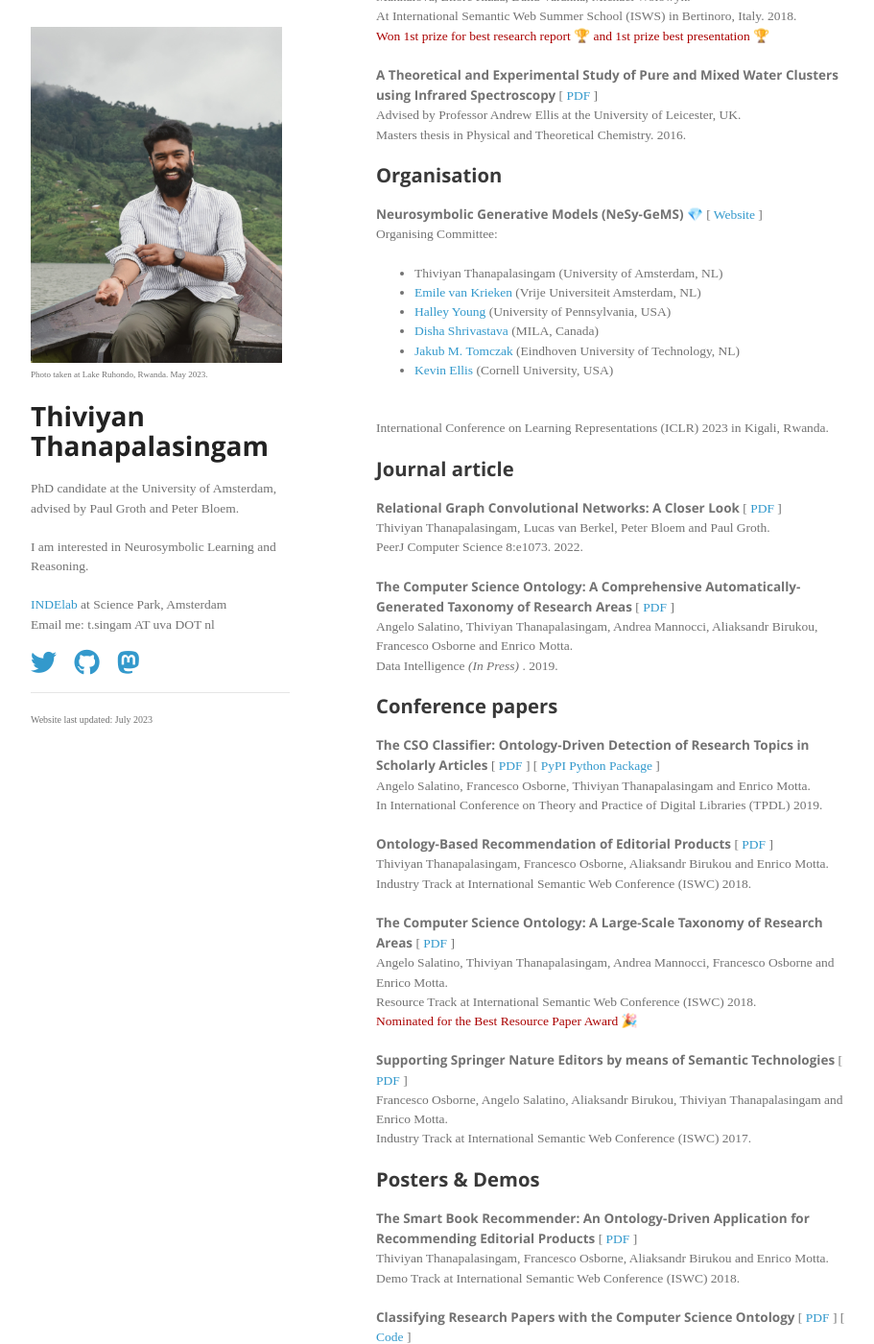
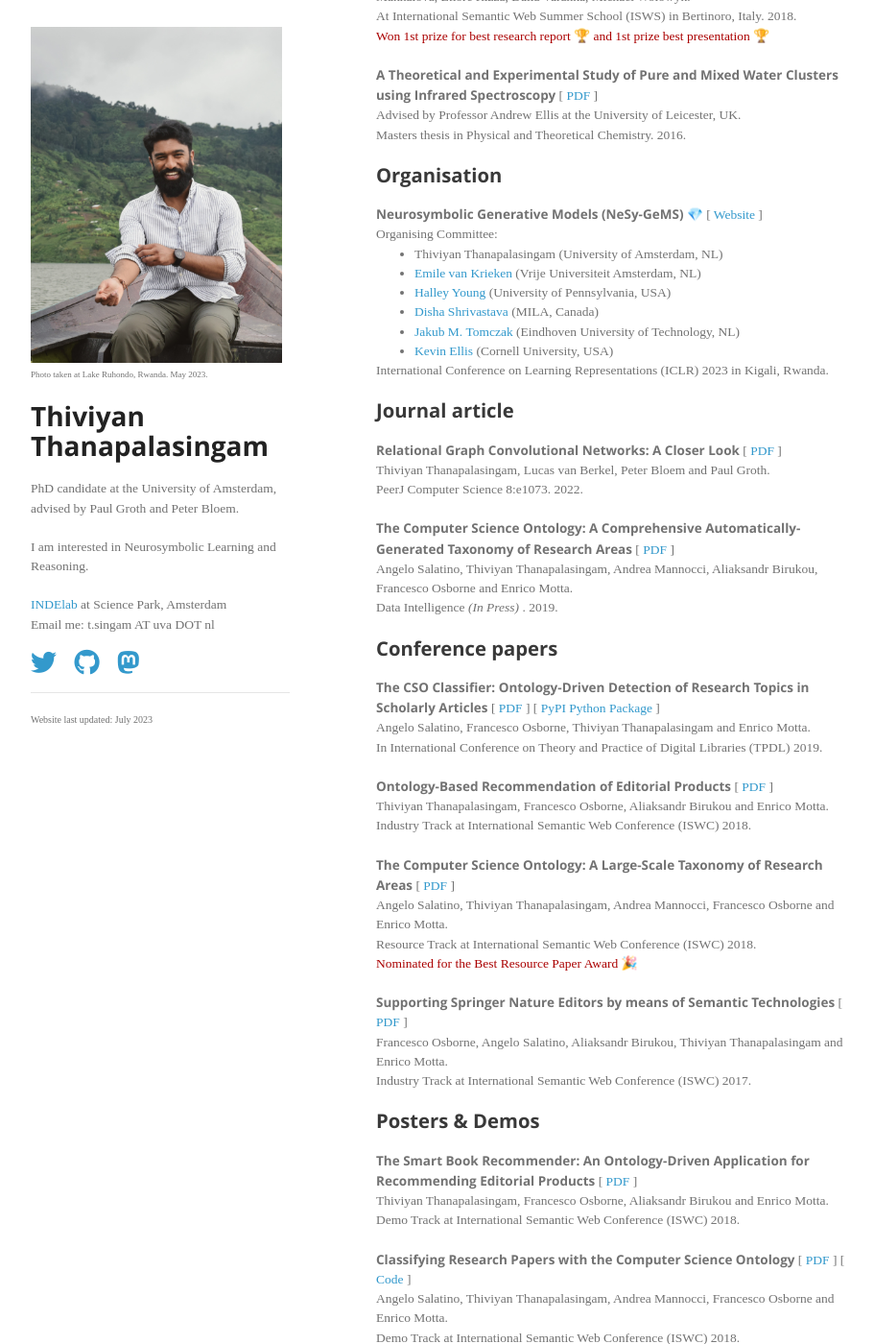
Before and after one commit to thiviyanT/website, a Jekyll site: the page built from index.html, in a window 1280 px wide and 1400 px high, scrolled down 905 px. Shown: the whole window at 96% size, without its empty margins (178-1089 px from the left). Built offline with Jekyll 4.4.1, drawn with Linux system fonts in a browser that asks for light colours; nearby versions of some CDN libraries; some web fonts are replaced; the list of posts is cut into pages by our own code; a style sheet for code colours, icons or effects is not loaded.

Commit message:
debugging

```diff
--- a/assets/css/style.css
+++ b/assets/css/style.css
@@ -328,3 +328,7 @@ footer {
 #links > a{
     margin-right: 15px;
 }
+
+.no-margin{
+    margin: 0;
+}
--- a/index.html
+++ b/index.html
@@ -62,7 +62,7 @@ title: "Thiviyan Thanapalasingam"
     <h2>Organisation</h2>
     {% assign ordered_organisations = site.organisations | sort: 'pub_year' | reverse %}
     {% for organisation in ordered_organisations %}
-    <p>
+    <p class="no-margin">
         <b>{{ organisation.title }}</b>
         {%- if organisation.url -%}
             &nbsp;[ <a href="{{ organisation.url }}"> Website </a> ]
@@ -72,7 +72,7 @@ title: "Thiviyan Thanapalasingam"
         {%- endif -%}
         <br>
         Organising Committee:
-        <ul>
+        <ul class="no-margin">
         {% for organiser in organisation.organisers %}
             {% if organiser.url %}
                 <li><a href="{{ organiser.url }}">{{organiser.name}}</a> ({{organiser.affiliation}})</li>
@@ -81,7 +81,7 @@ title: "Thiviyan Thanapalasingam"
             {% endif %}
         {% endfor %}
         </ul>
-        <br> {{ organisation.venue_info }} {{ organisation.conf_year }} in {{ organisation.location }}.
+        {{ organisation.venue_info }} {{ organisation.conf_year }} in {{ organisation.location }}.
         {%- if organisation.notes -%}
             <br>
             <span>{{ organisation.notes }}</span>
```
